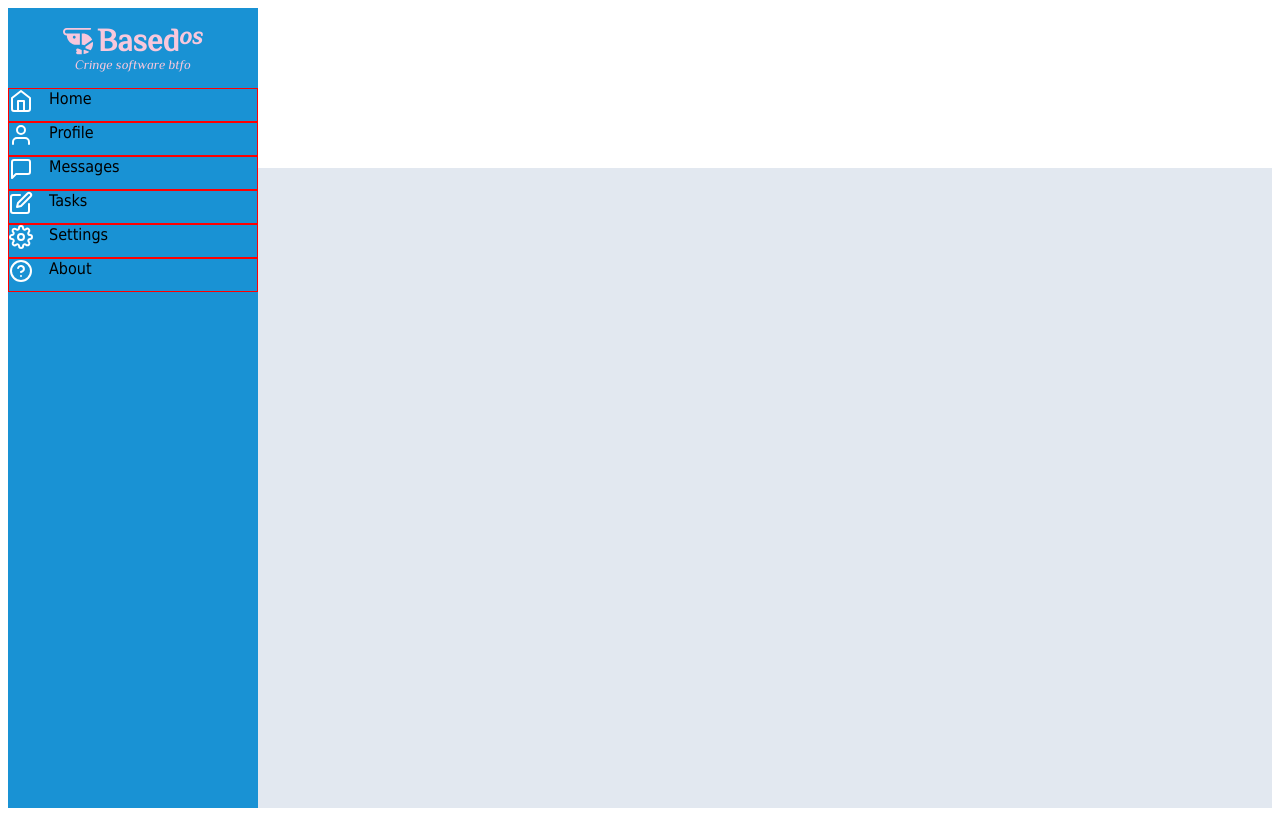
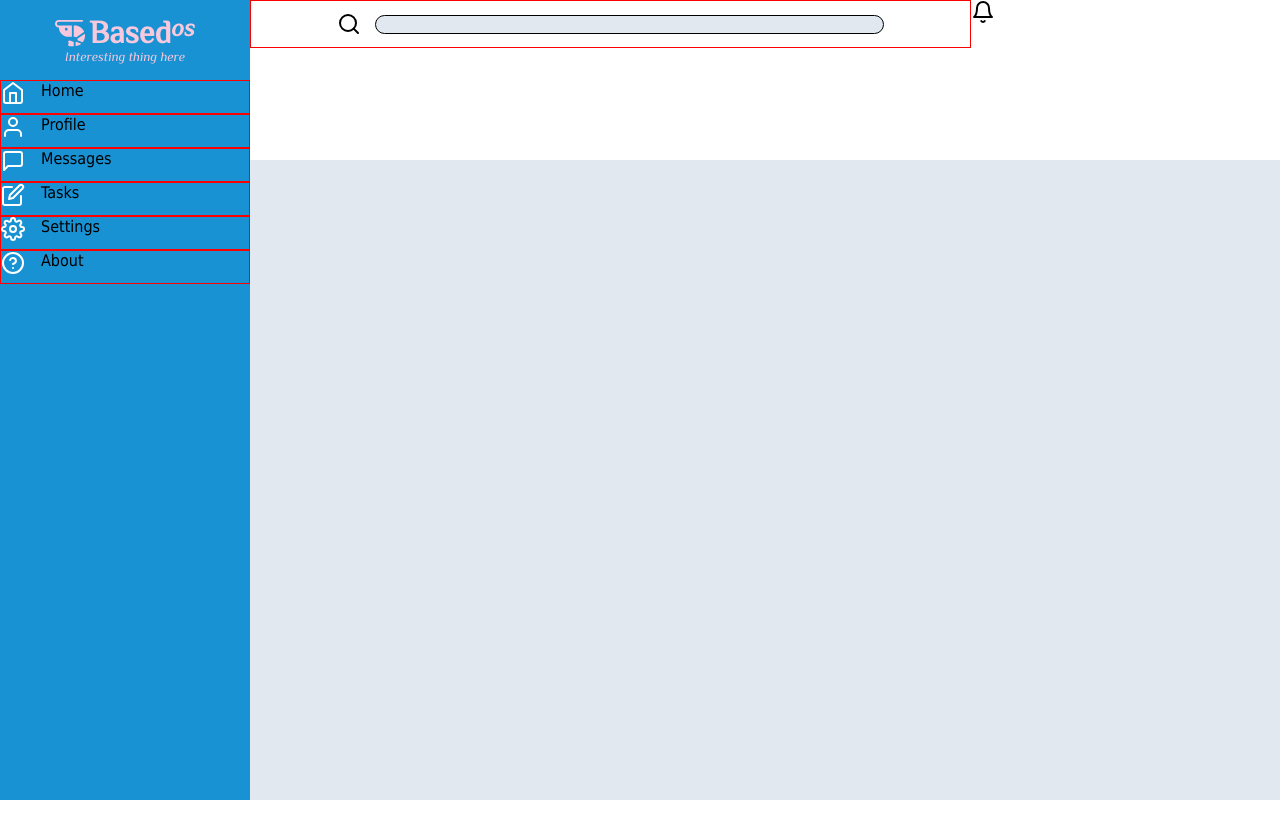
Before and after one commit to dustin4d/admin-dashboard, a plain HTML site: page index.html in a window 1280 px wide. Drawn offline with Linux system fonts and the light colour scheme.

Commit message:
Organize SVGs into their own directory, searchbar layout

```diff
--- a/index.html
+++ b/index.html
@@ -11,41 +11,52 @@
     <div class="container">
         <div class="dashboard">
             <div class="logo">
-                <img src="./src/shrimp-solid.svg">
+                <img src="./src/svg/shrimp-solid.svg">
                 <h1>Based</h1>
                 <h2>os</h2>
-                <p>Cringe software btfo</p>
+                <p>Interesting thing here</p>
             </div>
             <ul class="nav">
                 <div class="nav-item">
-                    <img src="/src/home.svg">
+                    <img src="/src/svg/home.svg">
                     <li>Home</li>
                 </div>
                 <div class="nav-item">
-                    <img src="/src/user.svg">
+                    <img src="/src/svg/user.svg">
                     <li>Profile</li>
                 </div>
                 <div class="nav-item">
-                    <img src="/src/message-square.svg">
+                    <img src="/src/svg/message-square.svg">
                     <li>Messages</li>
                 </div>
                 <div class="nav-item">
-                    <img src="/src/edit.svg">
+                    <img src="/src/svg/edit.svg">
                     <li>Tasks</li>
                 </div>
                 <div class="nav-item">
-                    <img src="/src/settings.svg">
+                    <img src="/src/svg/settings.svg">
                     <li>Settings</li>
                 </div>
                 <div class="nav-item">
-                    <img src="/src/help-circle.svg">
+                    <img src="/src/svg/help-circle.svg">
                     <li>About</li>
                 </div>
             </ul>
         </div>
 
         <div class="header">
+            <div class="searchbar">
+                <img src="/src/svg/search.svg">
+                <input type="text">
+            </div>
 
+            <div class="user">
+                <div class="user-container">
+                   <img src="/src/svg/bell.svg">
+
+
+                </div>
+            </div>
         </div>
 
         <div class="panel">
--- a/src/styles.css
+++ b/src/styles.css
@@ -12,6 +12,10 @@
     --dash-bg: #1992d4;
     --background: #e2e8f0;
     box-sizing: border-box;
+}
+
+body {
+    margin: 0;
 }
 
 /* --- MAIN CONTAINER --- */
@@ -88,12 +92,36 @@
 
 /* --- HEADER --- */
 .header {
+    display: grid;
     grid-column-start: 2;
     grid-column-end: 6;
+    grid-template-columns: 70% 1fr;
+    grid-template-rows: 30% 1fr;
 
     background-color: #FFF;
 }
 
+input {
+    background-color: var(--background);
+
+}
+
+.searchbar {
+    border: 1px solid red;
+    display: flex;
+    align-items: center;
+    justify-content: center;
+}
+
+.searchbar input {
+    width: 70%;
+    margin-left: 1em;
+    border-radius: 30px;
+    border-style: none;
+    border: 1px solid black;
+}
+
+/* --- PANEL --- */
 .panel {
     display: grid;
     grid-area: 2 / 2 / 6 / 6;
```
Also changed, not shown: src/svg/bell.svg (added), src/svg/edit.svg (renamed from src/edit.svg), src/svg/help-circle.svg (renamed from src/help-circle.svg), src/svg/home.svg (renamed from src/home.svg), src/svg/message-square.svg (renamed from src/message-square.svg), src/svg/search.svg (added), src/svg/settings.svg (renamed from src/settings.svg), src/svg/shrimp-solid.svg (renamed from src/shrimp-solid.svg), src/svg/user.svg (renamed from src/user.svg).
